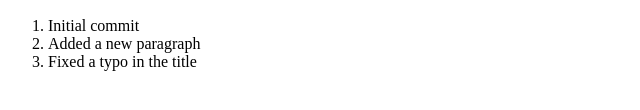
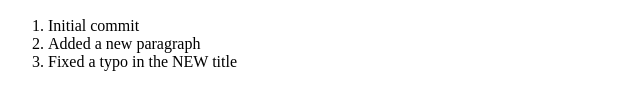
Before and after one commit to GlenDickey/my-first-repo, a plain HTML site: page index.html in a window 1280 px wide. Shown: the part 148-258 px from the top of the page, 0-640 px from the left. Drawn offline with Linux system fonts and the light colour scheme.

Commit message:
New change to title

```diff
--- a/index.html
+++ b/index.html
@@ -12,7 +12,7 @@
     <ol>
       <li>Initial commit</li>
       <li>Added a new paragraph</li>
-      <li>Fixed a typo in the title</li>
+      <li>Fixed a typo in the NEW title </li>
     </ol>
   </body>
 </html>
```
